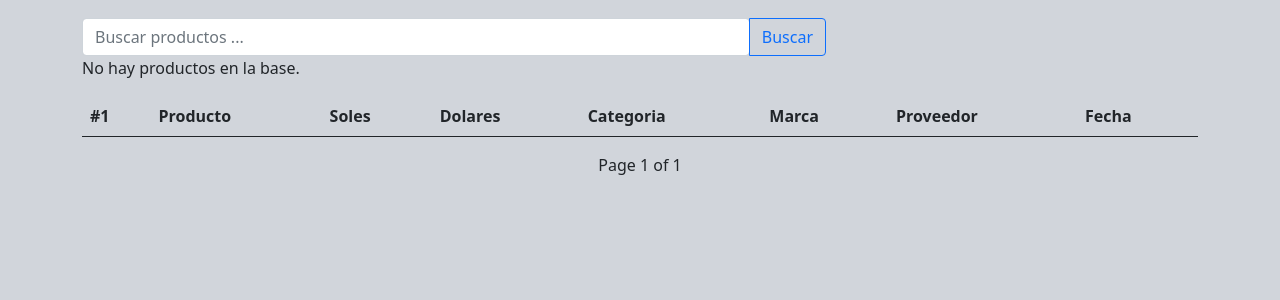
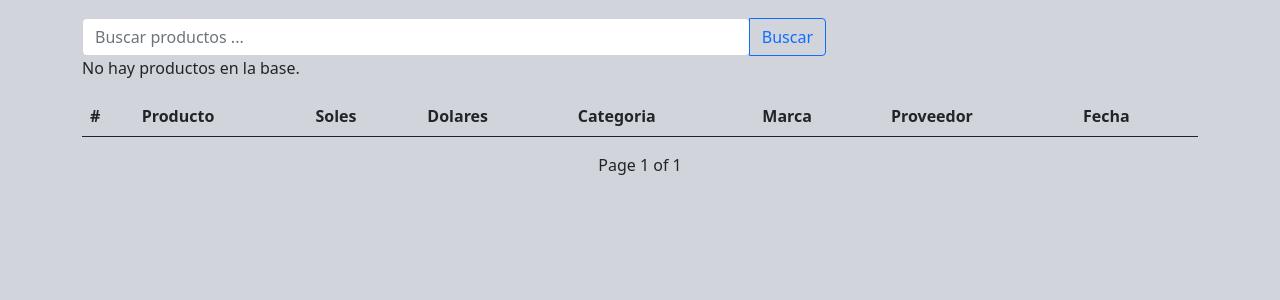
Before and after one commit to ippsatsi/scrapy-computer-prod, a Django app: page / in a window 1280 px wide. Shown: the part 190-490 px from the top of the page. Run offline with Django 4.2, Linux system fonts and the light colour scheme; data that the repository does not hold is empty.

Commit message:
fixed buscador.html

```diff
--- a/main/templates/buscador.html
+++ b/main/templates/buscador.html
@@ -59,7 +59,7 @@
     <table class="table">
       <thead class="thead-dark">
       <tr>
-          <th scope="col">#1</th>
+          <th scope="col">#</th>
           <th scope="col">Producto</th>
           <th scope="col">Soles</th>
           <th scope="col">Dolares</th>
```
